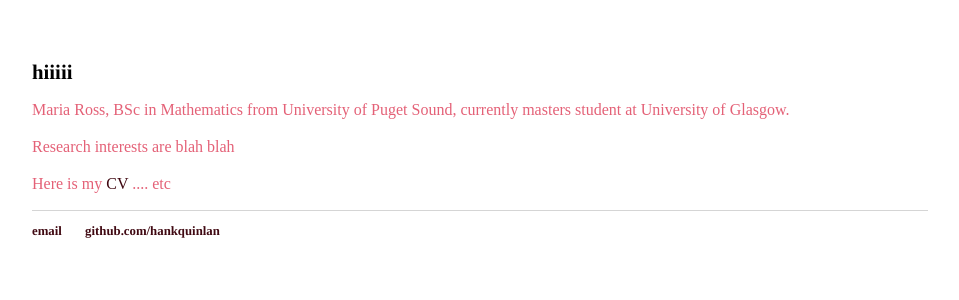
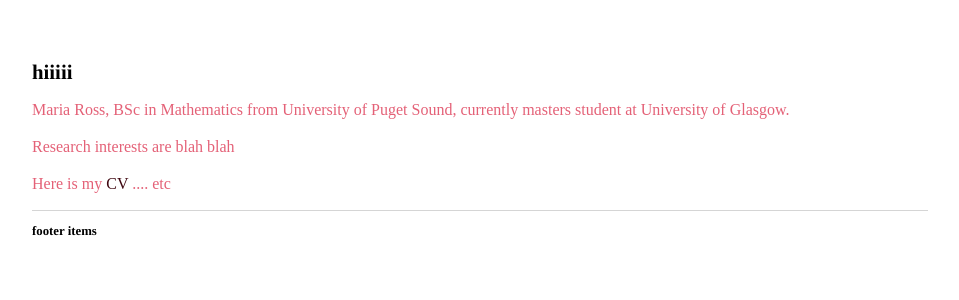
Before and after one commit to mariarross/mariarross.github.io, a Jekyll site: the page built from index.html, in a window 1280 px wide. Shown: the top 300 px of the page, without its empty margins (160-1119 px from the left). Built offline with Jekyll 4.4.1, drawn with Linux system fonts in a browser that asks for light colours.

Commit message:
Update default.html

```diff
--- a/_layouts/default.html
+++ b/_layouts/default.html
@@ -13,8 +13,7 @@
 			</div><!-- /.container -->
 			<footer>
 	    		<ul>
-	        		<li><a href="mailto:hankquinlanhub@gmail.com">email</a></li>
-	        		<li><a href="https://github.com/hankquinlan">github.com/hankquinlan</a></li>
+				<li>footer items </li>
 				</ul>
 			</footer>
 		</body>
```
